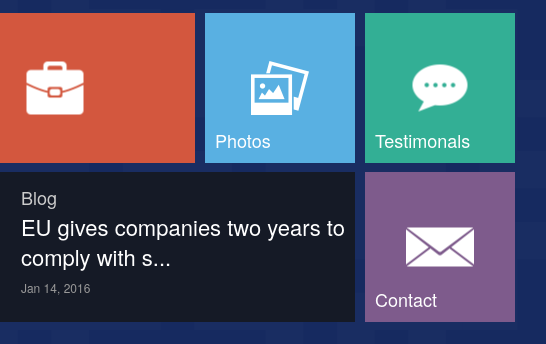
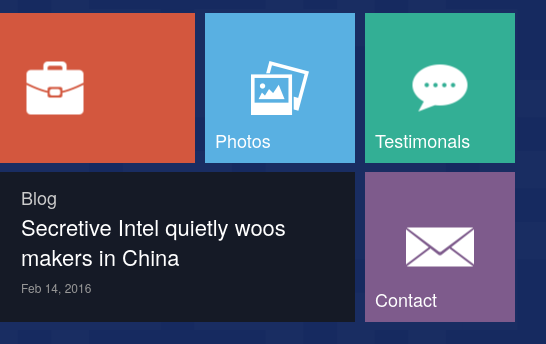
Before and after one commit to Ykro314/mobidev, a website: page index.html in a window 1280 px wide. Shown: the part 258-602 px from the top of the page, 585-1131 px from the left. Drawn offline with Linux system fonts and the light colour scheme; a web font is replaced by a local one.

Commit message:
working functional version

```diff
--- a/js/scripts.js
+++ b/js/scripts.js
@@ -16,14 +16,29 @@ var month = {
 var newsArray = data.news;
 var helpArray = [];
 
-//newsArray.sort( function( a, b) {
-//  a = new Date( Date.parse( a.date ) ).getMonth();
-//  b = new Date( Date.parse( b.date ) ).getMonth();
-//  return a - b;
-//});
+
+
+window.addEventListener( "DOMContentLoaded", function( event ) {
+  init( newsArray );
+})
+window.addEventListener( "newsend", function( event ) {
+  init( newsArray );
+})
+
+
+
+function init( array ) {
+  var sortedArray = sortElementsInArray( array );
+  sortedArray = createSecondLevelArrays( sortedArray );
+  sortedArray.forEach( function( el, i, arr) {
+    getRandomRecordFromArray( el );
+  });
+  showNews( helpArray );
+}
+
 
 function sortElementsInArray( array ) {
-  array.sort( function( a, b) {
+  array.sort( function( a, b ) {
     a = new Date( Date.parse( a.date ) ).getMonth();
     b = new Date( Date.parse( b.date ) ).getMonth();
     return a - b;
@@ -31,10 +46,8 @@ function sortElementsInArray( array ) {
   return array;
 }
 
-//var groupedArray = createArrays( newsArray );
 
-
-function createArrays( list ) {
+function createSecondLevelArrays( list ) {
   var array = [];
   var index = null;
   list.forEach( function( el, i, arr ){
@@ -48,33 +61,31 @@ function createArrays( list ) {
   return array;
 }
 
+
+function getRandomRecordFromArray( array ) {
   function randomInteger( min, max ) {
     var rand = min - 0.5 + Math.random() * ( max - min + 1 )
     rand = Math.round( rand );
     return rand;
   }
 
-function getRandomRecordFromArray( array ) {
   if( array.length > 0 ) {
-    var index = randomInteger(0, array.length - 1);
-    console.log( array[index].header, index );
-    helpArray.push( array[ index ] );
+    var index = randomInteger( 0, array.length - 1 );
+    helpArray.push( array[index] );
     array.splice( index, 1 );
     getRandomRecordFromArray( array );
   }
   else {
-    console.warn( "end of array" );
     return;
   }
 }
 
-//groupedArray.forEach( function( el, i, arr) {
-//  getRandomRecordFromArray( el );
-//});
-
-//console.log( helpArray );
 
 function showNews( array ) {
+  function createAndDispatchCustomEvent( eventType ) {
+    var evt = new CustomEvent( eventType );
+    window.dispatchEvent( evt );
+  }
   var header = document.querySelector( ".blog .blog__news-title" );
   var date = document.querySelector( ".blog .blog__news-date" );
   var wrapper = document.querySelector( ".blog__wrapper" );
@@ -84,19 +95,23 @@ function showNews( array ) {
     var j = i;
     setTimeout( function timer() {
 
-      addNews( header, date, array, j );
-//      wrapper.removeChild( wrapper.firstElementChild );
+      addNews( header, date, wrapper, array, j );
 
+      /**
+      * restart algorithm if showed element is the last
+      */
       if( j == array.length - 1 ) {
         createAndDispatchCustomEvent( "newsend" );
       }
-    }, 15000 * j );
+
+    }, 2000 * j );
     })();
 
   }
 }
 
-function addAnimatedNews( headerEl, dateEl, array, j ) {
+
+function addNews( headerEl, dateEl, wrapperEl, array, j ) {
   function formatDate( date ) {
     date = new Date( Date.parse( array[j].date ) );
     function getMonthName( monthNumber, enumMonthObj ) {
@@ -108,43 +123,6 @@ function addAnimatedNews( headerEl, dateEl, array, j ) {
     }
     var properDate = getMonthName( date.getMonth(), month ) + " " +  date.getDate() + ", " + date.getFullYear();
     return properDate;
-  }
-  function formatText( text, maxSymbols ) {
-    if( text.length > maxSymbols ) {
-      var formatedText = text.slice( 0, maxSymbols ) + "...";
-      return formatedText;
-    }
-    else {
-      return text;
-    }
-  }
-
-  headerEl.textContent = formatText( array[j].header, 40 );
-  dateEl.textContent = formatDate( array[j].date );
-}
-
-
-function addNews( headerEl, dateEl, array, j ) {
-  function formatDate( date ) {
-    date = new Date( Date.parse( array[j].date ) );
-    function getMonthName( monthNumber, enumMonthObj ) {
-      for( key in enumMonthObj ) {
-        if( key == monthNumber ) {
-          return enumMonthObj[key];
-        }
-      }
-    }
-    var properDate = getMonthName( date.getMonth(), month ) + " " +  date.getDate() + ", " + date.getFullYear();
-    return properDate;
-  }
-  function formatText( text, maxSymbols ) {
-    if( text.length > maxSymbols ) {
-      var formatedText = text.slice( 0, maxSymbols ) + "...";
-      return formatedText;
-    }
-    else {
-      return text;
-    }
   }
   function prepareTemplate( headerContent, dateContent ) {
     var templateEl = document.querySelector( "template" );
@@ -158,120 +136,26 @@ function addNews( headerEl, dateEl, array, j ) {
     return template;
   }
 
-  var templ = prepareTemplate( formatText( array[j].header, 45 ), formatDate( array[j].date ) );
-  var blogWrapper = document.querySelector( ".blog__wrapper" );
-  blogWrapper.appendChild( templ );
-//  blogWrapper.firstElementChild.classList.add( "top" );
+  function addElement( templateEl ) {
+    wrapperEl.appendChild( templateEl );
+    templateEl.previousElementSibling.classList.add( "top" );
+
     setTimeout( function() {
-    templ.classList.add( "blog__content--top" );
-  }, 10);
-//  blogWrapper.firstElementChild.addEventListener( "transitionend", function( event ) {
-//    console.log( "transition end" );
-//    blogWrapper.removeChild( this );
-//  });
+      templateEl.classList.add( "blog__content--top" );
+    }, 20);
   }
 
-function createAndDispatchCustomEvent( eventType ) {
-  var evt = new CustomEvent( eventType );
-  window.dispatchEvent( evt );
+  function removePreviousElement( wrapperEl ) {
+    wrapperEl.firstElementChild.addEventListener( "transitionend", transitionEndHandler );
+    function transitionEndHandler( event ) {
+      this.removeEventListener( event.type, transitionEndHandler );
+      wrapperEl.removeChild( this );
     }
-//showNews( helpArray );
-
-function init( array ) {
-  var sortedArray = sortElementsInArray( array );
-  var groupedArray = createArrays( sortedArray );
-  groupedArray.forEach( function( el, i, arr) {
-    getRandomRecordFromArray( el );
-  });
-  showNews( helpArray );
   }
 
 
-
-window.addEventListener( "newsend", function( event ) {
-  init( newsArray );
-})
-
-
-
-init( newsArray );
-
-
-
-
-
-
-
-
-
-
-
-//var testRandomArray = groupedArray[3];
-//newsArray.forEach( function( el, i, arr ) {
-//  var time = Date.parse( el.date );
-//  time = new Date( time );
-//  helpArray[i] = time;
-//})
-
-
-
-
-//console.log( groupedArray );
-/**
-groupedArray.forEach( function( el ) {
-  console.log( "===========new array==============" );
-  el.forEach( function( el ) {
-    console.log( el.header );
-  })
-})
-*/
-
-
-//console.log( testRandomArray );
-
-//testRandomArray.forEach( function( el, i, arr ){
-//  var showedIndex = randomInteger( 0, arr.length-1 )
-//  arr.splice( showedIndex, 1);
-//  console.log( arr[ showedIndex ] );
-//})
-
-//getRandomARecordFromArray( testRandomArray );
-
-//console.log( testRandomArray );
-
-
-
-
-
-
-
-
-function rand( array ) {
-  var showed = [];
-  testRandomArray.forEach( r );
-
-  function r( el, i, arr) {
-    var showedIndex = randomInteger( 0, arr.length-1 );
-    showedIndex = test( showedIndex );
-    showed.push( showedIndex );
-
-    function test( y ) {
-      console.log( y );
-      for( var i = 0; i < showed.length; i++ ) {
-        if( showed[i] === y ) {
-          console.log( y, showed[i] );
-          console.log( "match" );
-          y = randomInteger( 0, arr.length-1 );
-          break;
-        }
-      }
-      return y;
-    }
+  var templ = prepareTemplate( array[j].header, formatDate( array[j].date ) );
+  addElement( templ );
+  removePreviousElement( wrapperEl );
 
 }
-
-
-  console.log( showed );
-}
-
-//rand( testRandomArray[3] );
--- a/less/components/page-main.less
+++ b/less/components/page-main.less
@@ -138,8 +138,12 @@ header {
   display: flex;
   line-height: 30px;
   padding: 0;
+  transition: transform 0.4s;
   &:hover {
     background-color: darken((@btn-bg-blog),10%);
+    .blog__news-title:after {
+      background-image: linear-gradient(to right, darken(rgba(21, 26, 38, 0),10%), darken(rgba(21, 26, 38, 1),10%) 70% );
+    }
   }
   &__image {
     display: inline-block;
@@ -147,6 +151,7 @@ header {
     flex-shrink: 0;
   }
   &__wrapper {
+    width: 100%;
     position: relative;
     overflow: hidden;
   }
@@ -162,19 +167,36 @@ header {
       color: #cccccc;
     }
     &--bottom {
-      background: @btn-bg-blog;
+      background: transparent;
       position: absolute;
       top: 0;
       left: 0;
       transform: translateY(100%);
+      transition-timing-function: ease-in;
     }
     &--top {
+      transition-timing-function: ease-in;
+      transition-duration: 0.4s;
       transform: translateY(0);
     }
   }
   &__news-title {
+    position: relative;
+    height: 60px;
+    overflow: hidden;
     font-size: 22px;
+    line-height: 30px;
+    &:after {
+      content: "";
+      position: absolute;
+      bottom: 0;
+      right: 0;
+      width: 50%;
+      height: 30px;
+      background-image: linear-gradient(to right, rgba(21, 26, 38, 0), rgba(21, 26, 38, 1) 70% );
+    }
   }
+
   &__news-date {
     font-size: 12px;
     color: #999999;
```
Also changed, not shown: css/style.css. Lines whose indentation alone changed are shown as unchanged.
